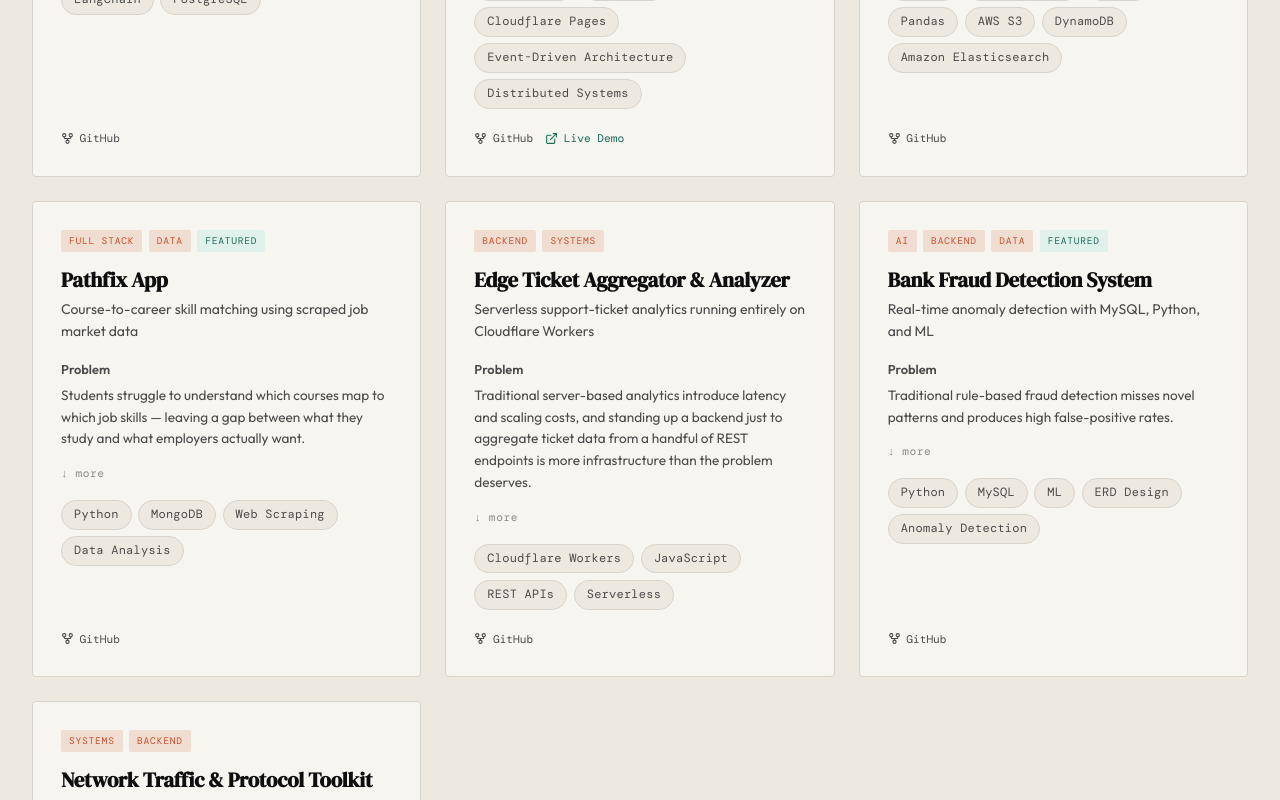
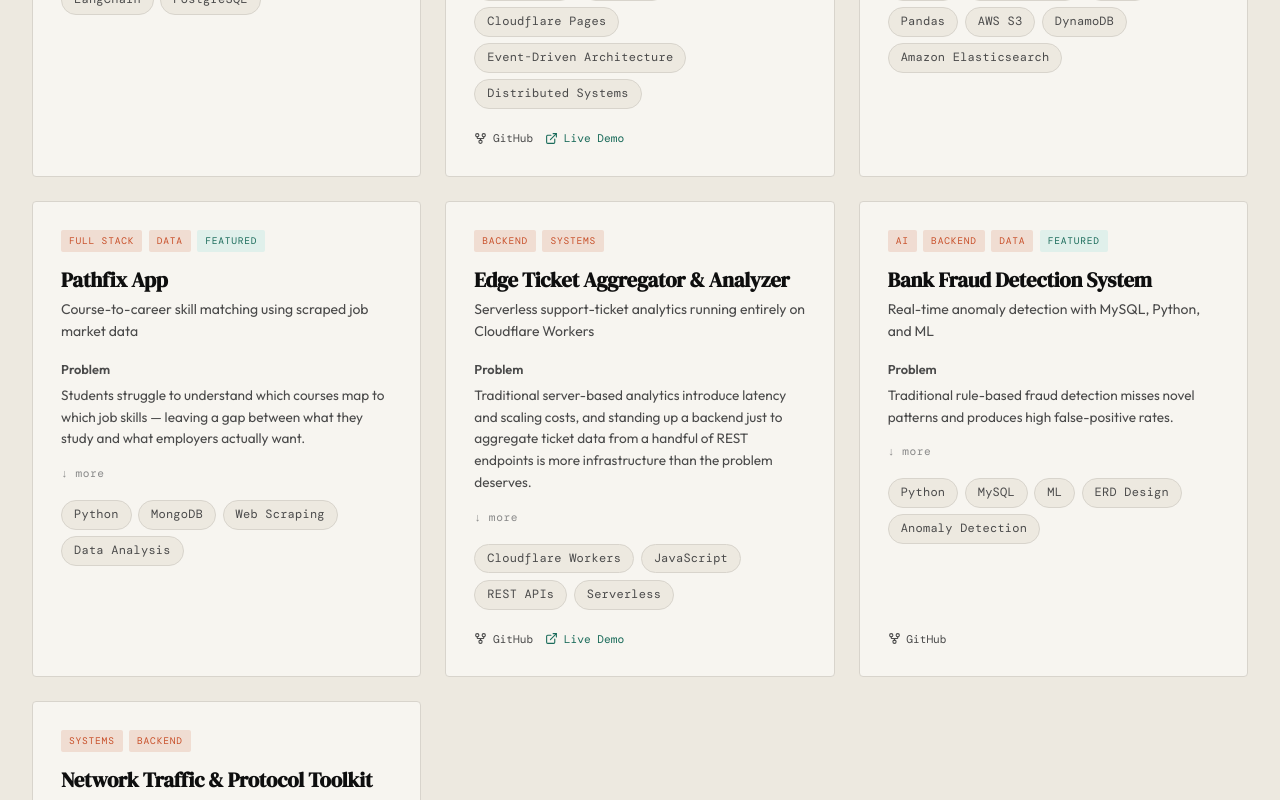
Before and after one commit to Tshrestha-1114/Portfolio-Tahsin, a Next.js app: page / in a window 1280 px wide. Shown: the part 5200-6000 px from the top of the page. Built offline with nearby package versions, Linux system fonts and the light colour scheme.

Commit message:
Replace placeholder GitHub links with actual URLs
Updated GitHub links to remove placeholders and added valid links for specific projects.

```diff
--- a/data/portfolio.ts
+++ b/data/portfolio.ts
@@ -200,7 +200,7 @@ export const projects = [
     ],
     architecture:
       "Raw ticket text ingested from TDX → preprocessing → GPT-4/Claude agentic reasoning chain (classify, summarize, detect anomalies) → structured output to PostgreSQL → reporting layer.",
-    github: "https://github.com/Tshrestha-1114/REPLACE-REPO-NAME",
+    github: null,
     demo: null,
     featured: true,
   },
@@ -243,7 +243,7 @@ export const projects = [
     ],
     architecture:
       "Census data in S3 → ETL with Pandas → model training (regression, RF, NN) → predictions indexed to Elasticsearch → recommendations report to KPMG policy team.",
-    github: "https://github.com/Tshrestha-1114/REPLACE-REPO-NAME",
+    github: null,
     demo: null,
     featured: true,
   },
@@ -263,7 +263,7 @@ export const projects = [
     ],
     architecture:
       "Data pipeline scrapes job listings and course catalogs → feature engineering → skill gap model → MongoDB storage → web interface for student queries.",
-    github: "https://github.com/Tshrestha-1114/REPLACE-REPO-NAME",
+    github: null,
     demo: null,
     featured: true,
   },
@@ -284,8 +284,8 @@ export const projects = [
     ],
     architecture:
       "External ticket sources → REST API integrations → Cloudflare Workers processing at the edge → aggregation and pattern analysis → low-latency response to clients.",
-    github: "https://github.com/Tshrestha-1114/REPLACE-REPO-NAME",
-    demo: null,
+    github: "https://github.com/Tshrestha-1114/cloudflare-tickets-aggregator-and-analyzer",
+    demo: "https://sweet-morning-dc78.shresthapmcloudflare.workers.dev/",
     featured: false,
   },
   {
@@ -305,7 +305,7 @@ export const projects = [
     ],
     architecture:
       "Transaction data → MySQL with complex SQL queries for rule-based flagging → ML model layer for pattern detection → alert system → monitoring dashboard.",
-    github: "https://github.com/Tshrestha-1114/REPLACE-REPO-NAME",
+    github: "https://github.com/Tshrestha-1114/Bank_Fraud_Detection_SQL",
     demo: null,
     featured: true,
   },
@@ -325,7 +325,7 @@ export const projects = [
     ],
     architecture:
       "PCAP file ingestion → packet parsing → flow extraction → per-protocol stat computation → report output.",
-    github: "https://github.com/Tshrestha-1114/REPLACE-REPO-NAME",
+    github: null,
     demo: null,
     featured: false,
   },
```
